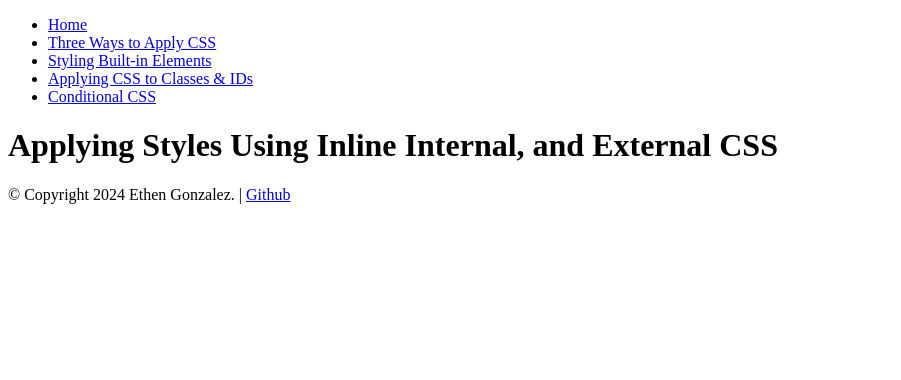
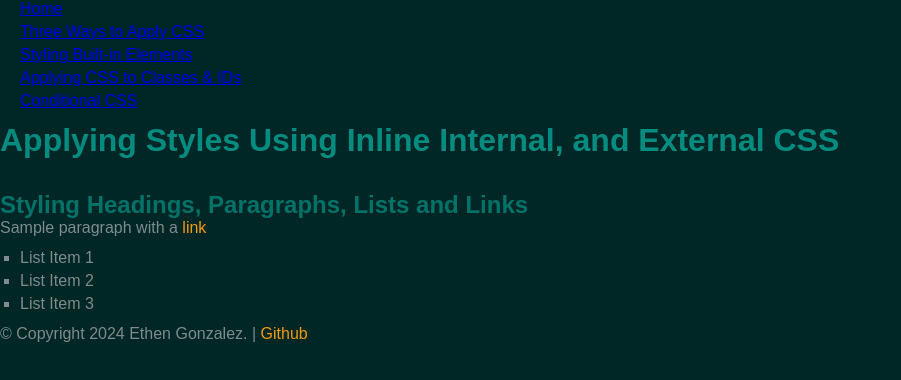
Before and after one commit to Gonz221978/COMP001A.LectureActivity5, a plain HTML site: page built-in-elements.html in a window 1280 px wide. Shown: the whole page, without its empty margins (0-901 px from the left). Drawn offline with Linux system fonts and the light colour scheme.

Commit message:
built-in-elements and main css update

```diff
--- a/built-in-elements.html
+++ b/built-in-elements.html
@@ -19,7 +19,15 @@
  <h1>Applying Styles Using Inline Internal, and External CSS</h1>
  </header>
  <main>
-
+    <div>
+        <h2>Styling Headings, Paragraphs, Lists and Links</h2>
+        <p>Sample paragraph with a <a href="#">link</a></p>
+        <ul>
+            <li>List Item 1</li>
+            <li>List Item 2</li>
+            <li>List Item 3</li>
+        </ul>
+    </div>
  </main>
  <footer>
     <p>&copy; Copyright 2024 Ethen Gonzalez. |  <a href="https://github.com/Gonz221978" target="self">Github</a></p>
--- a/main.css
+++ b/main.css
@@ -4,3 +4,56 @@
     color: #038c7f; /* Teal text color */
     background-color: #01403A; /* Dark teal background color */
 }
+
+/* Resetting some default styles using multiple selectors separated by commas */
+body, h1, h2, p, ul, lu, a{
+    margin: 0; /* Removing the default margin */
+    padding: 0; /* Removing the default padding */
+    font-family: Arial, Helvetica, sans-serif; /* Setting the default font */
+}
+
+/* HTML element selector */
+body{
+    background-color: #012626; /*Dark teal body background color */
+}
+
+h1{
+    color: #038C7F; /* Teal text colors*/
+    font-size: 2em; /* 2x the default font size */
+    margin-bottom: 1em; /* Adding some space below the heading */
+}
+
+h2{
+    font-size: 1.5em; /* 1.5x the default font size */
+    color: #027368; /* Dark teal text color */
+}
+
+/* Styling the paragraph */
+p{
+    font-size: 16px; /* 16px is the default font size */
+    color: #7f8c8d; /* Grayish-blue */
+    margin-bottom: 12px; /* Adding some space below the paragraph */
+}
+
+/* Styling the link within the paragraph */
+p a{
+    color: #f39c12; /* Gold accent */
+    text-decoration: none; /* Removing the underline */
+}
+
+/* Styling the unordered list */
+ul{
+    list-style-type: none; /* Removing the bullet points */
+    margin-left: 20px; /* Indenting the list */
+    margin-bottom: 12px; /* Adding some space below the list */
+}
+
+ul li{
+    margin-bottom: 5px; /*Adding some space below each list item */
+    color: #7f8c8d; /* Grayish-blue text color */
+}
+
+/* Styling the unordered list within a div */
+div ul{
+    list-style-type: square; /* Adding the bullet points back */
+}
```
